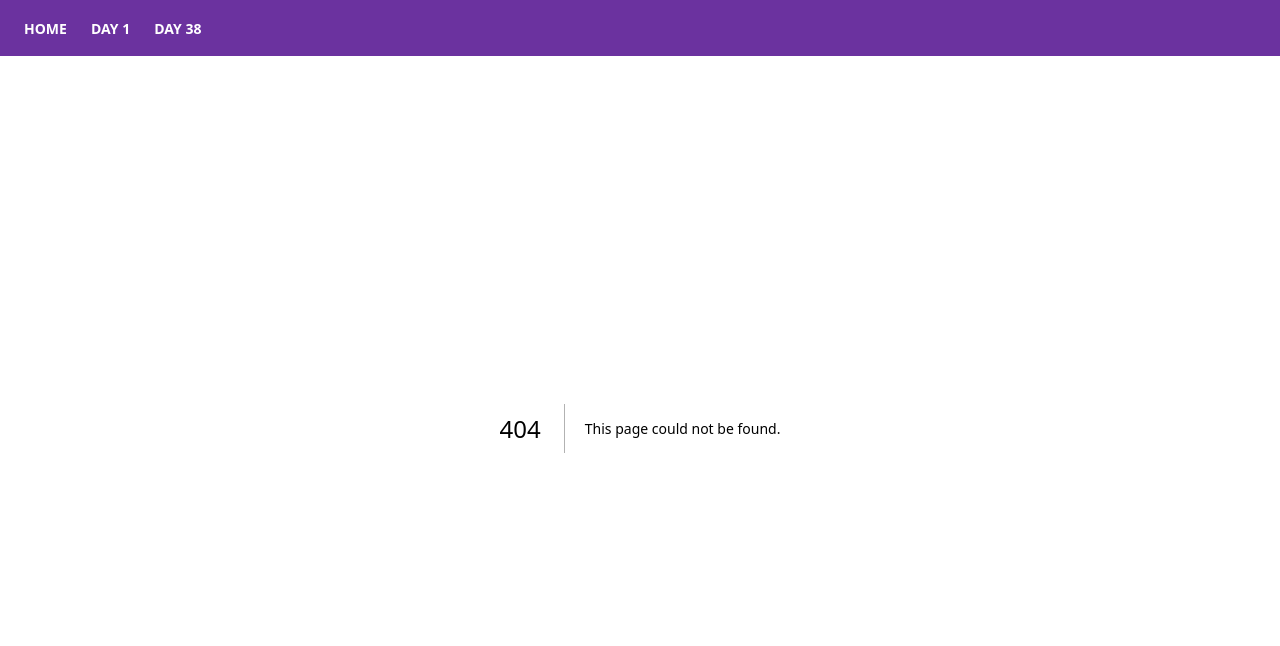
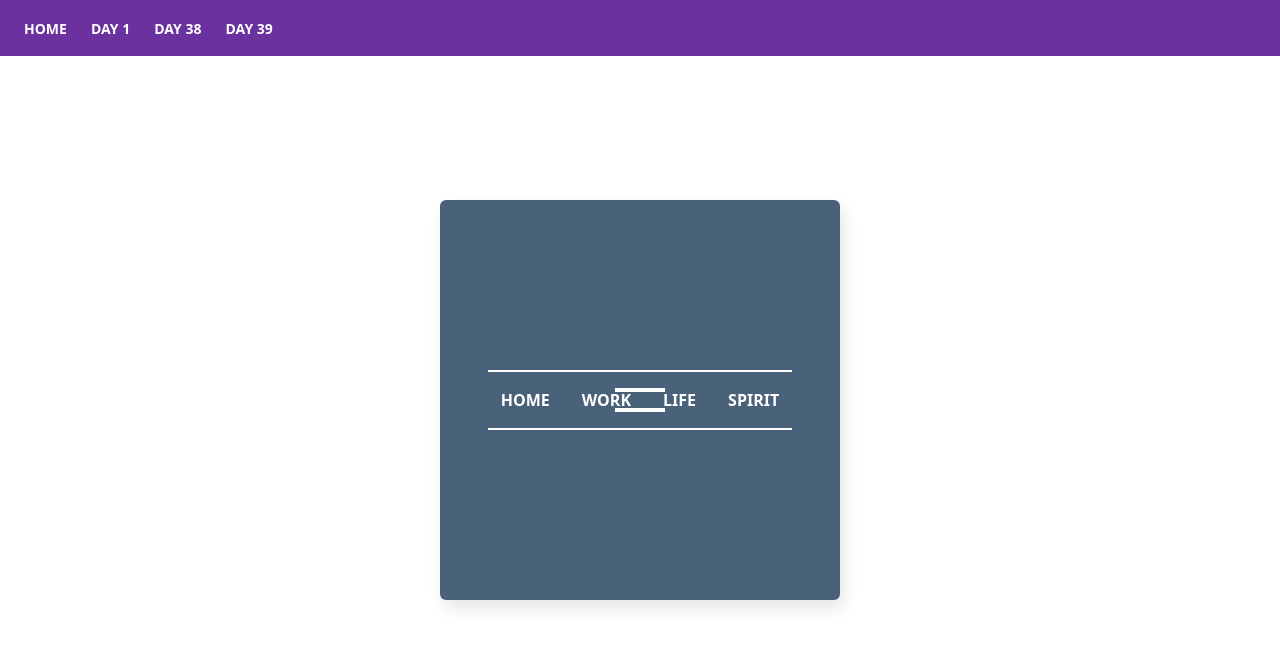
Before and after one commit to EtanHey/100-days-css, a Next.js app: page /day-39 in a window 1280 px wide. Before the commit this address had no page. Shown: the top 646 px of the page. Built offline with nearby package versions, Linux system fonts and the light colour scheme.

Commit message:
Day 39: Still need to work on transitions

```diff
--- a/app/Header.tsx
+++ b/app/Header.tsx
@@ -21,6 +21,11 @@ const Header = () => {
               Day 38
             </Link>
           </li>
+          <li>
+            <Link href="/day-39" className="px-3 py-1 text-sm uppercase">
+              Day 39
+            </Link>
+          </li>
         </ul>
       </nav>
     </header>
--- /dev/null
+++ b/app/day-39/layout.tsx
@@ -0,0 +1,13 @@
+import OuterLayout from "@/components/layouts/OuterLayout";
+export const metadata = {
+  title: "Day 39",
+  description:
+    "Menu Toggle: What looks like another simple menu icon turns out to be a full-fledged navigation.",
+};
+export default function Day39Layout({
+  children,
+}: {
+  children: React.ReactNode;
+}) {
+  return <OuterLayout>{children}</OuterLayout>;
+}
--- /dev/null
+++ b/app/day-39/page.tsx
@@ -0,0 +1,13 @@
+import GenericFrame from "@/components/GenericFrame";
+import StateProvider from "@/components/day-39/StateProvider";
+import React from "react";
+
+const page = () => {
+  return (
+    <GenericFrame className="bg-[#4a617a]">
+      <StateProvider />
+    </GenericFrame>
+  );
+};
+
+export default page;
--- a/app/output.css
+++ b/app/output.css
@@ -560,6 +560,10 @@ body {
   left: 17px;
 }
 
+.left-\[50\%\] {
+  left: 50%;
+}
+
 .left-\[50\.5\%\] {
   left: 50.5%;
 }
@@ -569,6 +573,10 @@ body {
 }
 
 .top-1\/2 {
+  top: 50%;
+}
+
+.top-\[50\%\] {
   top: 50%;
 }
 
@@ -612,6 +620,10 @@ body {
   height: 0px;
 }
 
+.h-1 {
+  height: 0.25rem;
+}
+
 .h-10 {
   height: 2.5rem;
 }
@@ -633,12 +645,28 @@ body {
   height: fit-content;
 }
 
+.h-full {
+  height: 100%;
+}
+
+.h-1\.5 {
+  height: 0.375rem;
+}
+
+.h-0\.5 {
+  height: 0.125rem;
+}
+
 .min-h-full {
   min-height: 100%;
 }
 
 .w-0 {
   width: 0px;
+}
+
+.w-13 {
+  width: 50px;
 }
 
 .w-17 {
@@ -653,6 +681,10 @@ body {
   width: 1.5rem;
 }
 
+.w-80 {
+  width: 20rem;
+}
+
 .w-\[100px\] {
   width: 100px;
 }
@@ -665,8 +697,17 @@ body {
   width: 400px;
 }
 
+.w-fit {
+  width: -moz-fit-content;
+  width: fit-content;
+}
+
 .w-full {
   width: 100%;
+}
+
+.w-76 {
+  width: 19rem;
 }
 
 .-translate-x-1\/2 {
@@ -753,8 +794,25 @@ body {
   justify-items: center;
 }
 
+.gap-10 {
+  gap: 2.5rem;
+}
+
+.gap-4 {
+  gap: 1rem;
+}
+
+.gap-x-8 {
+  -moz-column-gap: 2rem;
+       column-gap: 2rem;
+}
+
 .gap-y-2 {
   row-gap: 0.5rem;
+}
+
+.gap-y-4 {
+  row-gap: 1rem;
 }
 
 .overflow-hidden {
@@ -771,6 +829,10 @@ body {
 
 .rounded-full {
   border-radius: 9999px;
+}
+
+.rounded-md {
+  border-radius: 0.375rem;
 }
 
 .rounded-sm {
@@ -832,6 +894,11 @@ body {
 
 .border-t-transparent {
   border-top-color: transparent;
+}
+
+.bg-\[\#4a617a\] {
+  --tw-bg-opacity: 1;
+  background-color: rgb(74 97 122 / var(--tw-bg-opacity));
 }
 
 .bg-\[\#6B329F\] {
@@ -906,6 +973,10 @@ body {
   text-align: center;
 }
 
+.align-middle {
+  vertical-align: middle;
+}
+
 .text-2xl {
   font-size: 1.5rem;
   line-height: 2rem;
@@ -931,6 +1002,10 @@ body {
 
 .font-bold {
   font-weight: 700;
+}
+
+.font-semibold {
+  font-weight: 600;
 }
 
 .uppercase {
@@ -962,6 +1037,10 @@ body {
   color: rgb(255 255 255 / var(--tw-text-opacity));
 }
 
+.opacity-0 {
+  opacity: 0;
+}
+
 .shadow-firstDayFrame {
   --tw-shadow: 4px 8px 16px 0 rgba(0,0,0,0.1);
   --tw-shadow-colored: 4px 8px 16px 0 var(--tw-shadow-color);
@@ -974,7 +1053,7 @@ body {
   box-shadow: var(--tw-ring-offset-shadow, 0 0 #0000), var(--tw-ring-shadow, 0 0 #0000), var(--tw-shadow);
 }
 
-.shadow-thirtySixthFrame {
+.shadow-thirtyEighthFrame {
   --tw-shadow: 1px 2px 10px 0px rgba(0,0,0,0.3);
   --tw-shadow-colored: 1px 2px 10px 0px var(--tw-shadow-color);
   box-shadow: var(--tw-ring-offset-shadow, 0 0 #0000), var(--tw-ring-shadow, 0 0 #0000), var(--tw-shadow);
--- /dev/null
+++ b/components/GenericFrame.tsx
@@ -0,0 +1,22 @@
+import React, { ReactNode } from "react";
+
+const GenericFrame = ({
+  children,
+  className,
+}: {
+  children: ReactNode;
+  className: string;
+}) => {
+  return (
+    <div
+      className={`GenericFrame absolute top-1/2 left-1/2 -mt-[200px] -ml-[200px] h-[400px] w-[400px] overflow-hidden rounded-md text-white shadow-firstDayFrame
+      ${className}`}
+    >
+      <div className="center absolute h-0 min-h-full w-full top-[50%] left-[50%] -translate-y-1/2 -translate-x-1/2">
+        {children}
+      </div>
+    </div>
+  );
+};
+
+export default GenericFrame;
--- a/components/day-38/StateProvider.tsx
+++ b/components/day-38/StateProvider.tsx
@@ -10,7 +10,7 @@ import SmallExpandLayer from "./SmallExpandLayer";
 const StateProvider = () => {
   const [clicked, setClicked] = useState(false);
   return (
-    <span className="absolute top-1/2 left-1/2 -ml-[200px] -mt-[200px] flex h-[400px] w-[400px] cursor-pointer items-center justify-center overflow-hidden rounded-sm bg-[#9B59B6] text-white shadow-thirtySixthFrame">
+    <span className="absolute top-1/2 left-1/2 -ml-[200px] -mt-[200px] flex h-[400px] w-[400px] cursor-pointer items-center justify-center overflow-hidden rounded-sm bg-[#9B59B6] text-white shadow-thirtyEighthFrame">
       <ExpandLayer clicked={clicked} setClicked={setClicked}>
         <CoveringCircle side="left" />
         <Triangle side="left" />
--- /dev/null
+++ b/components/day-39/StateProvider.tsx
@@ -0,0 +1,33 @@
+"use client";
+import React, { useState } from "react";
+
+const StateProvider = () => {
+  const [clicked, setClicked] = useState(false);
+  return (
+    <div className="relative flex h-full w-full place-items-center justify-center ">
+      <div
+        onClick={() => setClicked(!clicked)}
+        className={`flex h-fit w-fit cursor-pointer flex-col place-items-center justify-center gap-y-4 transition-all duration-500`}
+      >
+        <div className={`h-1 w-13 bg-white ${clicked ? "opacity-0" : ""}`} />
+        <div className={`h-1 w-13 bg-white ${clicked ? "opacity-0" : ""}`} />
+      </div>
+      <div className="absolute flex flex-col items-center gap-4">
+        <div className={`h-0.5 w-76 bg-white ${clicked ? "opacity-0" : ""}`} />
+        <ul
+          className={`flex flex-row  gap-x-8 font-semibold uppercase transition-all duration-500 ${
+            clicked ? "scale-0" : " scale-100"
+          }`}
+        >
+          <li>Home</li>
+          <li>Work</li>
+          <li>Life</li>
+          <li>Spirit</li>
+        </ul>
+        <div className={`h-0.5 w-76 bg-white ${clicked ? "opacity-0" : ""}`} />
+      </div>
+    </div>
+  );
+};
+
+export default StateProvider;
--- a/tailwind.config.js
+++ b/tailwind.config.js
@@ -17,7 +17,7 @@ module.exports = {
       },
       boxShadow: {
         firstDayFrame: "4px 8px 16px 0 rgba(0,0,0,0.1)",
-        thirtySixthFrame: "1px 2px 10px 0px rgba(0,0,0,0.3)",
+        thirtyEighthFrame: "1px 2px 10px 0px rgba(0,0,0,0.3)",
         firstDayTip: "0 0 13px 0 rgba(0,0,0,0.2)",
       },
       borderWidth: {
@@ -51,16 +51,19 @@ module.exports = {
         "9xl": "9rem",
       },
       height: {
+        13: "50px",
         17: "4.25rem",
         18: "4.5rem",
         19: "4.75rem",
         20: "5rem",
       },
       width: {
+        13: "50px",
         17: "4.25rem",
         18: "4.5rem",
         19: "4.75rem",
         20: "5rem",
+        76: "19rem",
       },
       scale: {
         100: "1",
```
